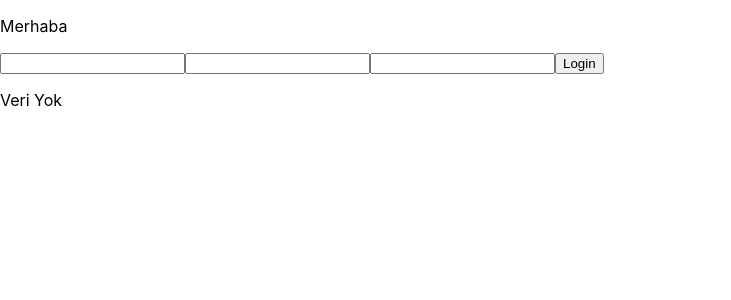
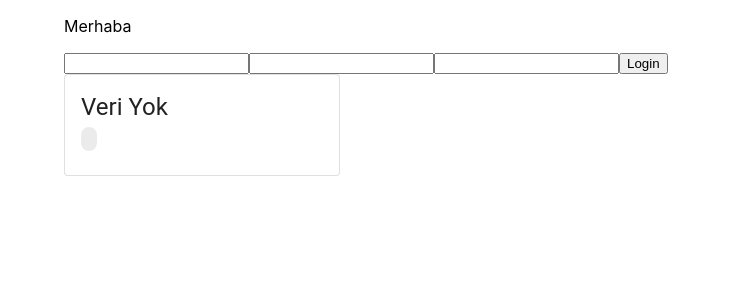
Before and after one commit to ihsansunman/MERN-Project, a React (Create React App) app: page / in a window 1280 px wide. Shown: the top 300 px of the page, without its empty margins (0-731 px from the left). Built offline with nearby package versions, Linux system fonts and the light colour scheme.

Commit message:
Add New Note Action

```diff
--- a/package.json
+++ b/package.json
@@ -11,6 +11,10 @@
   "author": "ihsansunman",
   "license": "MIT",
   "dependencies": {
+    "@emotion/react": "^11.10.4",
+    "@emotion/styled": "^11.10.4",
+    "@mui/icons-material": "^5.10.3",
+    "@mui/material": "^5.10.4",
     "axios": "^0.27.2",
     "bcryptjs": "^2.4.3",
     "colors": "^1.4.0",
--- a/src/App.css
+++ /dev/null
@@ -1,38 +0,0 @@
-.App {
-  text-align: center;
-}
-
-.App-logo {
-  height: 40vmin;
-  pointer-events: none;
-}
-
-@media (prefers-reduced-motion: no-preference) {
-  .App-logo {
-    animation: App-logo-spin infinite 20s linear;
-  }
-}
-
-.App-header {
-  background-color: #282c34;
-  min-height: 100vh;
-  display: flex;
-  flex-direction: column;
-  align-items: center;
-  justify-content: center;
-  font-size: calc(10px + 2vmin);
-  color: white;
-}
-
-.App-link {
-  color: #61dafb;
-}
-
-@keyframes App-logo-spin {
-  from {
-    transform: rotate(0deg);
-  }
-  to {
-    transform: rotate(360deg);
-  }
-}
--- a/src/App.js
+++ b/src/App.js
@@ -2,10 +2,14 @@ import { useEffect, useState } from "react";
 import axios from "axios";
 
 import Login from "./Components/Login";
+import Note from "./Components/Note";
+import NewNote from "./Components/NewNote";
+import Grid from "@mui/material/Grid";
+import Container from '@mui/material/Container'
 
 function App() {
   // const [token, setToken] = useState("");
-  const token = localStorage.getItem('Token')
+  const token = localStorage.getItem("Token");
   const [data, setData] = useState([
     {
       baslik: "Veri Yok",
@@ -13,8 +17,8 @@ function App() {
   ]);
 
   useEffect(() => {
-    if(token !== null){
-    getData()
+    if (token !== null) {
+      getData();
     }
   }, []);
 
@@ -22,7 +26,7 @@ function App() {
     axios
       .get("http://localhost:4000/api/notlar/", {
         headers: {
-          Authorization: `Bearer ${localStorage.getItem('Token')}`,
+          Authorization: `Bearer ${localStorage.getItem("Token")}`,
         },
       })
       .then(function (response) {
@@ -35,19 +39,31 @@ function App() {
   };
 
   return (
-    <div className="App">
+    <Container maxWidth="lg">
       <p>Merhaba</p>
 
-      <Login  getData={getData}/>
+      <Login getData={getData} />
 
+      <Grid container spacing={2} columns={{ xs: 1, md: 12 }}>
         {data ? (
           data.map((x) => {
-          return <p key={x._id}>{x.baslik}</p>;
+            return (
+              <Grid item xs={1} md={3}>
+                <Note
+                  noteHeader={x.baslik}
+                  noteBody={x.aciklama}
+                  lastUpdate={x.updatedAt}
+                  priority={x.oncelik}
+                />
+              </Grid>
+            );
           })
         ) : (
           <></>
         )}
-    </div>
+      </Grid>
+      {token ? <NewNote token={token} getData={getData} /> : <></>}
+    </Container>
   );
 }
 
--- /dev/null
+++ b/src/Components/NewNote.js
@@ -0,0 +1,101 @@
+import React, { useState } from "react";
+import axios from "axios";
+import Modal from "@mui/material/Modal";
+import Typography from "@mui/material/Typography";
+import Box from "@mui/material/Box";
+import TextField from "@mui/material/TextField";
+import SpeedDial from "@mui/material/SpeedDial";
+import SpeedDialIcon from "@mui/material/SpeedDialIcon";
+import Button from "@mui/material/Button";
+import SendIcon from "@mui/icons-material/Send";
+import Select from "@mui/material/Select";
+import MenuItem from "@mui/material/MenuItem";
+
+export default function NewNote({ getData }) {
+  const [open, setOpen] = useState(false);
+  const [noteHeader, setNoteHeader] = useState("");
+  const [noteBody, setNoteBody] = useState("");
+  const [notePriority, setNotePriority] = useState(3);
+  const handleOpen = () => setOpen(true);
+  const handleClose = () => setOpen(false);
+
+  const style = {
+    position: "absolute",
+    top: "50%",
+    left: "50%",
+    transform: "translate(-50%, -50%)",
+    width: 400,
+    bgcolor: "background.paper",
+    border: "2px solid #000",
+    boxShadow: 24,
+    p: 4,
+  };
+
+  const postNote = (noteHeader, noteBody, notePriority) => {
+    axios
+      .post(
+        "http://localhost:4000/api/notlar/",
+        {
+          baslik: noteHeader,
+          aciklama: noteBody,
+          oncelik: notePriority,
+        },
+        {
+          headers: { Authorization: `Bearer ${localStorage.getItem("Token")}` },
+        }
+      )
+      .then(function () {
+        getData()
+        setOpen(false)
+      });
+  };
+
+  return (
+    <Box>
+      <SpeedDial
+        ariaLabel="New Note"
+        onClick={handleOpen}
+        sx={{ position: "absolute", bottom: 16, right: 16 }}
+        icon={<SpeedDialIcon />}
+      />
+      <Modal
+        open={open}
+        onClose={handleClose}
+      >
+        <Box sx={style}>
+          <Typography variant="h6">Yeni Not Ekle</Typography>
+          <TextField
+            label="Başlık"
+            variant="outlined"
+            margin="dense"
+            fullWidth
+            onChange={(e) => setNoteHeader(e.target.value)}
+          />
+          <TextField
+            label="Açıklama"
+            variant="outlined"
+            margin="dense"
+            fullWidth
+            onChange={(e) => setNoteBody(e.target.value)}
+          />
+          <Select
+            value={notePriority}
+            fullWidth
+            onChange={(e) => setNotePriority(e.target.value)}
+          >
+            <MenuItem value={3}>Az Öncelikli</MenuItem>
+            <MenuItem value={2}>Öncelikli</MenuItem>
+            <MenuItem value={1}>Yüksek Öncelikli</MenuItem>
+          </Select>
+          <Button
+            variant="contained"
+            endIcon={<SendIcon />}
+            onClick={() => postNote(noteHeader, noteBody, notePriority)}
+          >
+            Ekle
+          </Button>
+        </Box>
+      </Modal>
+    </Box>
+  );
+}
--- /dev/null
+++ b/src/Components/Note.js
@@ -0,0 +1,56 @@
+import * as React from "react";
+import Box from "@mui/material/Box";
+import Card from "@mui/material/Card";
+import CardActions from "@mui/material/CardActions";
+import CardContent from "@mui/material/CardContent";
+import Button from "@mui/material/Button";
+import Typography from "@mui/material/Typography";
+import Chip from '@mui/material/Chip';
+
+export default function Note({ noteHeader, noteBody, lastUpdate, priority }) {
+    let priorityValue;
+    let priorityColor;
+
+        switch (priority) {
+            case 1:
+                priorityValue =  'Yüksek Öncelikli'
+                priorityColor = 'error'
+                break
+            case 2:
+                priorityValue= 'Öncelikli'
+                priorityColor = 'warning'
+                break
+            case 3:
+                priorityValue= 'Az Öncelikli'
+                priorityColor = 'success'
+                break
+            default:
+                break;
+        }
+
+  return (
+    <Box sx={{ minWidth: 275 }}>
+      <Card variant="outlined">
+        <React.Fragment>
+          <CardContent>
+            <Typography variant="h5" component="div">
+              {noteHeader}
+            </Typography>
+            <Typography variant="body2">{noteBody}</Typography>
+            <Typography
+              sx={{ fontSize: 10 }}
+              color="text.secondary"
+              gutterBottom
+            >
+              {lastUpdate}
+            </Typography>
+            <Chip label={priorityValue} color={priorityColor} size="small" />
+          </CardContent>
+          {/* <CardActions>
+            <Button size="small">Learn More</Button>
+          </CardActions> */}
+        </React.Fragment>
+      </Card>
+    </Box>
+  );
+}
```
Also changed, not shown: 2 other files (tests, documents, lock files or other folders). Lines whose indentation alone changed are shown as unchanged.
